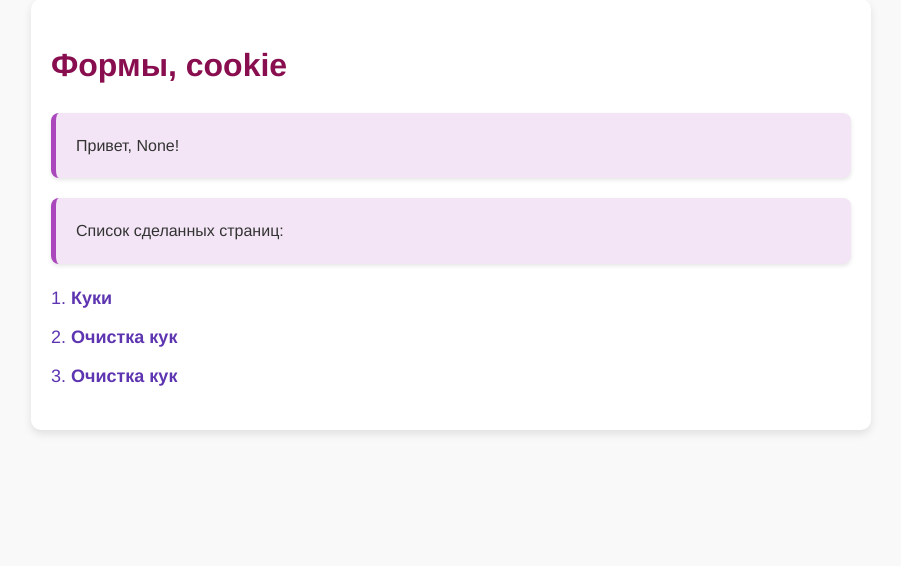
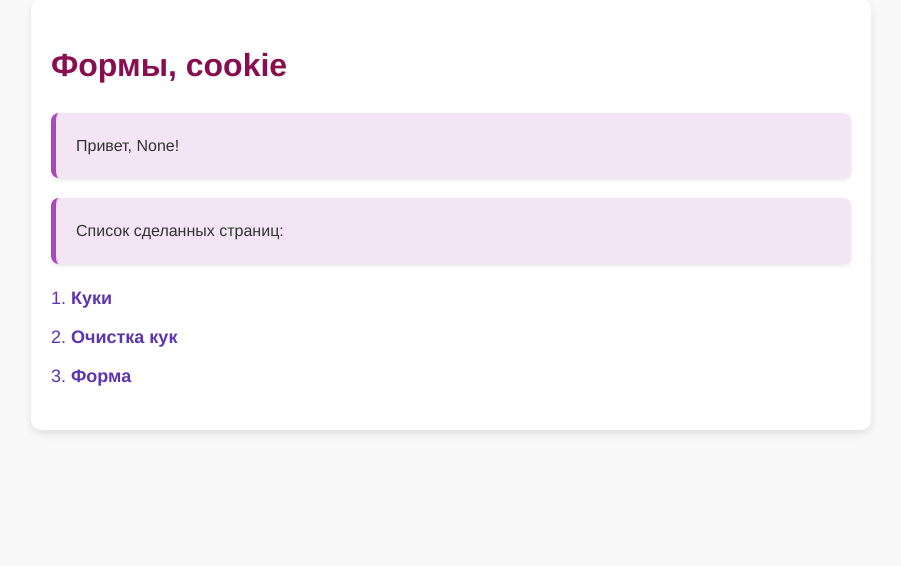
Before and after one commit to sm11rnova/web-programming-labs-2, a Flask app: page /lab3/ in a window 1280 px wide. Shown: the part 140-706 px from the top of the page, without its empty margins (189-1090 px from the left). Run offline with Flask 3, Linux system fonts and the light colour scheme.

Commit message:
правки

```diff
--- a/templates/lab3/lab3.html
+++ b/templates/lab3/lab3.html
@@ -18,7 +18,7 @@
             <a href="/lab3/del_cookie">Очистка кук</a>
         </li>
         <li>
-            <a href="/lab3/form1">Очистка кук</a>
+            <a href="/lab3/form1">Форма</a>
         </li>
     </ol>
 {% endblock %}
```
